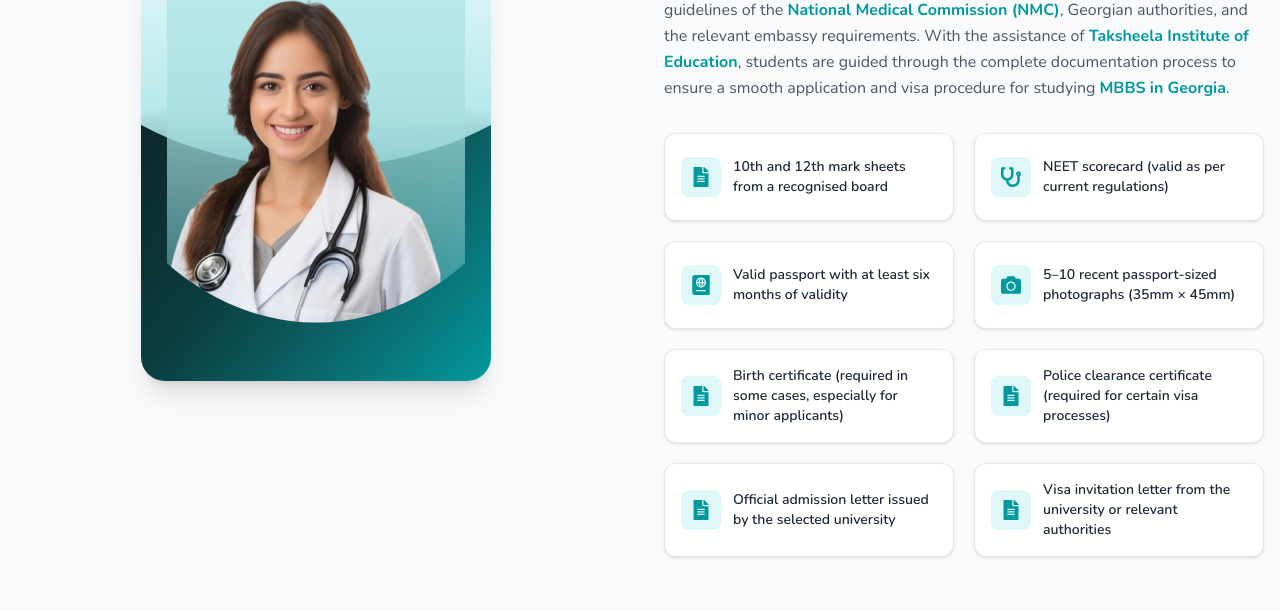
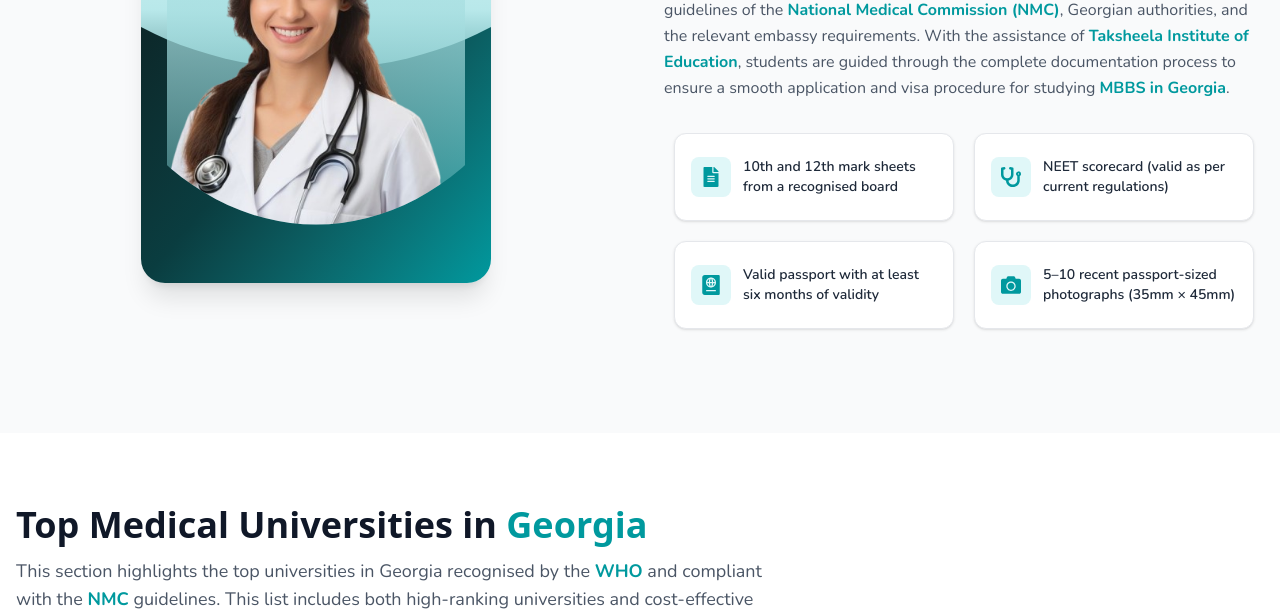
Before and after one commit to urbancoders-techteam/tie-website-ssr, a Next.js app: page /mbbs/abroad/georgia/campaign in a window 1280 px wide. Shown: the part 4560-5171 px from the top of the page. Built offline with nearby package versions, Linux system fonts and the light colour scheme.

Commit message:
Add message field to RegistrationModal and enhance DocumentsRequiredSection with slider

```diff
--- a/src/components/RegistrationModal.tsx
+++ b/src/components/RegistrationModal.tsx
@@ -33,6 +33,7 @@ const RegistrationModal = ({ open, onClose, redirectPath = "/thankyou" }: ModalP
       .string()
       .matches(/^\d{10}$/, "Phone number must be 10 digits")
       .required("Phone number is required"),
+    message: yup.string().required("Message is required"),
   });
 
 
@@ -41,6 +42,7 @@ const RegistrationModal = ({ open, onClose, redirectPath = "/thankyou" }: ModalP
       name: "",
       email: "",
       phone: "",
+      message: "",
     },
     validationSchema,
     onSubmit: async (values: any) => {
@@ -187,6 +189,25 @@ const RegistrationModal = ({ open, onClose, redirectPath = "/thankyou" }: ModalP
                 )}
             </div>
 
+            <div>
+              <textarea
+                placeholder="Enter your message"
+                rows={3}
+                {...formik.getFieldProps("message")}
+                className={`w-full border ${formik.touched.message && formik.errors.message
+                    ? "border-red-500"
+                    : "border-gray-300"
+                  } rounded px-3 py-2 focus:outline-none focus:ring-2 focus:ring-[#00999E]`}
+              />
+              {formik.touched.message &&
+                formik.errors.message &&
+                typeof formik.errors.message === "string" && (
+                  <p className="text-red-500 text-sm mt-1  text-left">
+                    {formik.errors.message}
+                  </p>
+                )}
+            </div>
+
             <button
               type="submit"
               disabled={loading}
--- a/src/components/campaign/DocumentsRequiredSection.tsx
+++ b/src/components/campaign/DocumentsRequiredSection.tsx
@@ -1,4 +1,7 @@
+"use client";
+
 import type { ReactNode } from "react";
+import Slider from "react-slick";
 import Image from "next/image";
 import fDoctorImage from "@/assets/f-doctor.png";
 import {
@@ -32,6 +35,30 @@ export default function DocumentsRequiredSection({
   countryName = "Russia",
   introParagraph,
 }: DocumentsRequiredSectionProps) {
+  const sliderSettings: React.ComponentProps<typeof Slider> = {
+    dots: false,
+    arrows: false,
+    infinite: docItems.length > 4,
+    speed: 500,
+    autoplay: docItems.length > 4,
+    autoplaySpeed: 1500,
+    pauseOnHover: true,
+    slidesToShow: 1,
+    slidesToScroll: 1,
+    rows: 2,
+    slidesPerRow: 2,
+    responsive: [
+      {
+        breakpoint: 640,
+        settings: {
+          rows: 2,
+          slidesPerRow: 1,
+          slidesToShow: 1,
+        },
+      },
+    ],
+  };
+
   return (
     <section
       id="documents-required"
@@ -75,23 +102,22 @@ export default function DocumentsRequiredSection({
               {introParagraph}
             </p>
 
-            <div className="mt-8 grid grid-cols-2 gap-4 sm:gap-5">
+            <div className="mt-8">
+              <Slider {...sliderSettings}>
                 {docItems.map((doc) => {
                   const Icon = DOC_ICONS[doc.icon];
                   return (
-                  <div
-                    key={doc.title}
-                    className="rounded-xl bg-white border border-gray-200 shadow-sm px-4 py-4 flex items-center gap-3 min-h-[88px]"
-                  >
+                    <div key={doc.title} className="px-2 sm:px-2.5 pb-4 sm:pb-5">
+                      <div className="rounded-xl bg-white border border-gray-200 shadow-sm px-4 py-4 flex items-center gap-3 min-h-[88px]">
                         <div className="h-10 w-10 rounded-lg bg-[#e0f7f8] text-[#00999E] flex items-center justify-center shrink-0">
                           {Icon ? <Icon className="h-5 w-5" /> : null}
                         </div>
-                    <div className="font-semibold text-gray-800 text-sm">
-                      {doc.title}
+                        <div className="font-semibold text-gray-800 text-sm">{doc.title}</div>
                       </div>
                     </div>
                   );
                 })}
+              </Slider>
             </div>
           </div>
         </div>
--- a/src/components/campaign/WhatStudentsSaySection.tsx
+++ b/src/components/campaign/WhatStudentsSaySection.tsx
@@ -81,7 +81,7 @@ export default function WhatStudentsSaySection({ testimonials, introParagraph }:
             {testimonials.map((t, index) => (
               <div
                 key={index}
-                className="snap-start shrink-0 w-[min(100%,320px)] sm:w-[320px]"
+                className="snap-start shrink-0 w-[min(100%,320px)] sm:w-[390px]"
               >
                 <div className="rounded-2xl bg-white shadow-lg overflow-hidden border border-gray-100">
                   {/* Upper: gradient + quote */}
```
Lines whose indentation alone changed are shown as unchanged.
